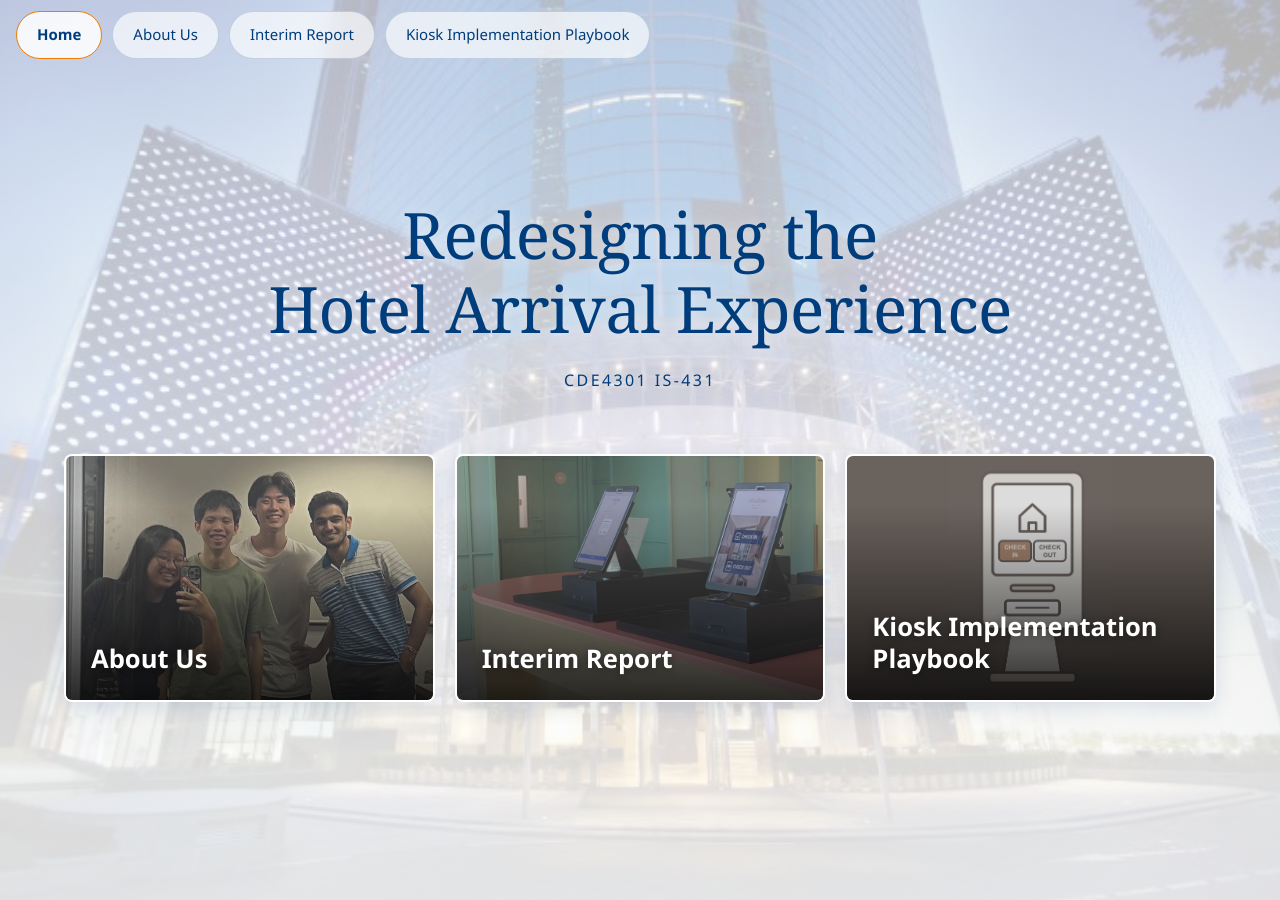
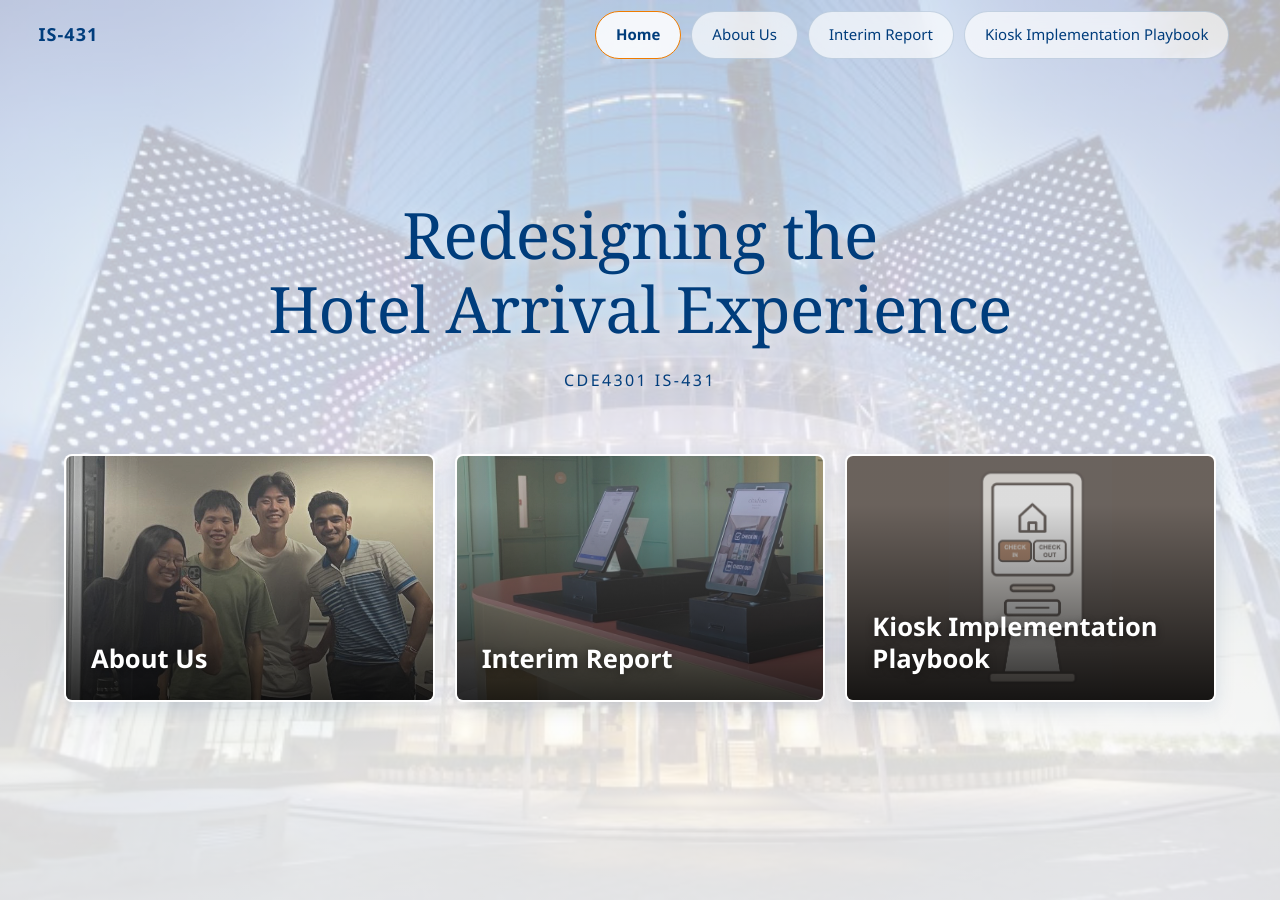
Before and after one commit to nus-stanford-gedi-grp2/IS431-interim-report, an MkDocs documentation site: the page built from docs/index.md, in a window 1280 px wide. Built offline with MkDocs 1.6.1 and Material for MkDocs 9.7.7, drawn with Linux system fonts in a browser that asks for light colours.

Commit message:
Update top banner

```diff
--- a/docs/stylesheets/report.css
+++ b/docs/stylesheets/report.css
@@ -145,6 +145,33 @@ html {
 
 .md-tabs {
   display: block;
+}
+
+.site-navigation-inner {
+  display: flex;
+  align-items: center;
+  gap: 1rem;
+  max-width: none;
+  padding-inline: clamp(0.75rem, 3vw, 2rem);
+}
+
+.site-brand {
+  flex-shrink: 0;
+  color: var(--nus-blue);
+  font-size: 0.9rem;
+  font-weight: 700;
+  letter-spacing: 0.06em;
+}
+
+.site-brand:focus-visible {
+  outline: 2px solid var(--nus-orange);
+  outline-offset: 4px;
+}
+
+.md-tabs .md-tabs__list {
+  min-width: 0;
+  margin-left: auto;
+  margin-right: 0;
 }
 
 .md-tabs__list {
--- a/mkdocs.yml
+++ b/mkdocs.yml
@@ -5,6 +5,7 @@ use_directory_urls: false
 
 theme:
   name: material
+  custom_dir: overrides
   favicon: favicon.ico
   language: en
   font: false
--- /dev/null
+++ b/overrides/partials/tabs.html
@@ -0,0 +1,11 @@
+{% import "partials/tabs-item.html" as item with context %}
+<nav class="md-tabs" aria-label="{{ lang.t('tabs') }}" data-md-component="tabs">
+  <div class="md-grid site-navigation-inner">
+    <a class="site-brand" href="{{ nav.homepage.url | url }}" aria-label="IS-431 home">IS-431</a>
+    <ul class="md-tabs__list">
+      {% for nav_item in nav.items %}
+        {{ item.render(nav_item) }}
+      {% endfor %}
+    </ul>
+  </div>
+</nav>
```
